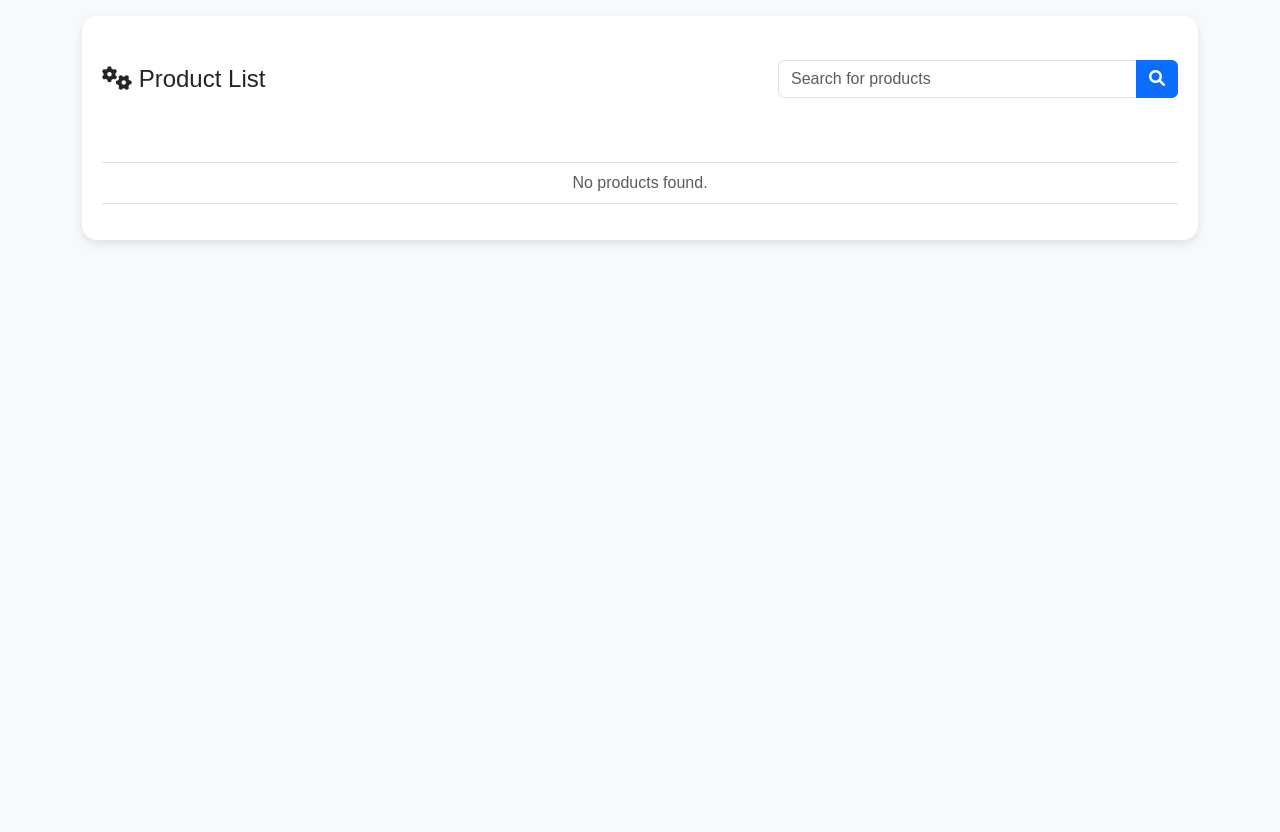
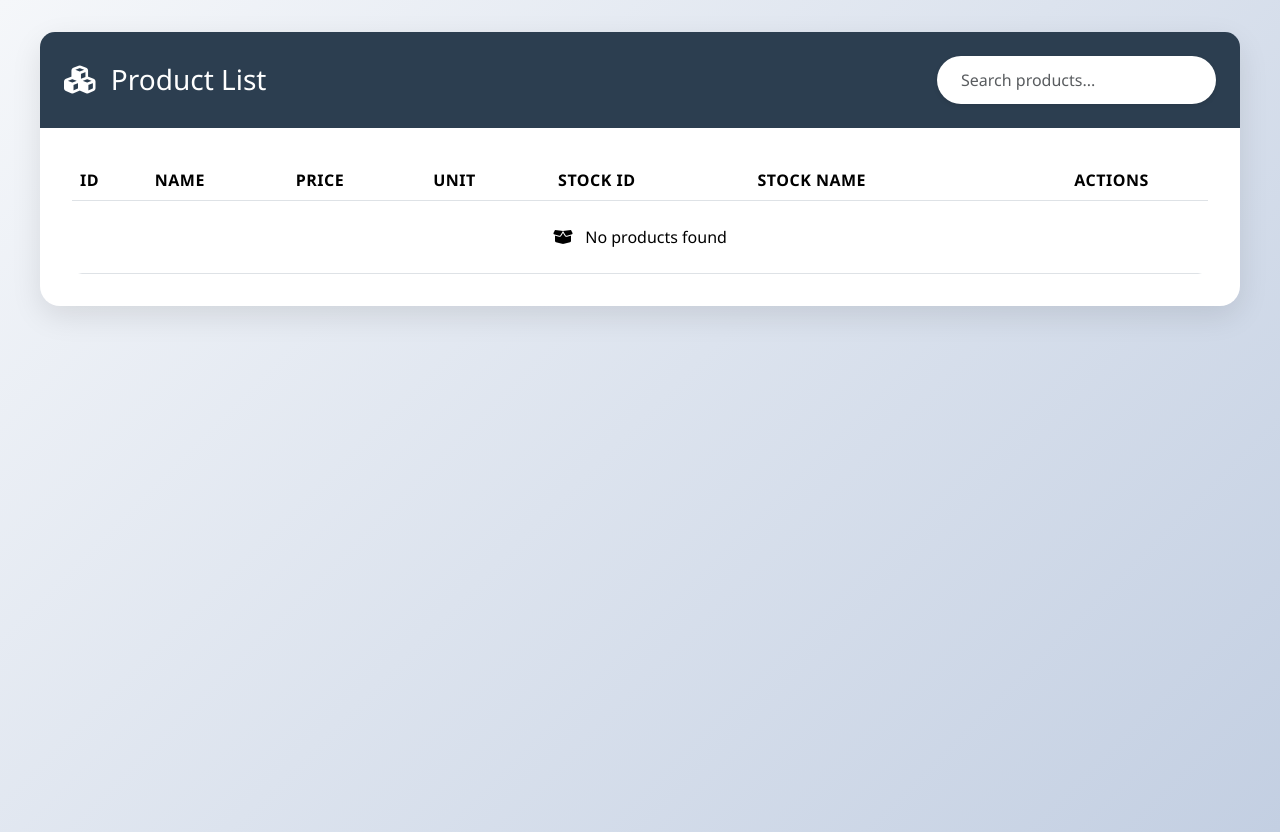
Before and after one commit to senghinloem/VC1-G3, a PHP site: page /views/products/product_list.php in a window 1280 px wide. Before the commit the page ends 244 px from the top, so only its background shows below. Run offline with PHP 8.4, Linux system fonts and the light colour scheme; the visitor is signed in with stand-in values (Sample User, id 1).

Commit message:
feature/edit-table: change table product list

```diff
--- a/views/products/product_list.php
+++ b/views/products/product_list.php
@@ -10,7 +10,7 @@
 <head>
     <meta charset="UTF-8">
     <meta name="viewport" content="width=device-width, initial-scale=1.0">
-    <title>Product List</title>
+    <title>Product Management</title>
 
     <!-- Bootstrap 5 CSS -->
     <link href="https://cdn.jsdelivr.net/npm/bootstrap@5.3.0-alpha1/dist/css/bootstrap.min.css" rel="stylesheet">
@@ -20,108 +20,199 @@
 
     <!-- Custom Styles -->
     <style>
-        body {
-            background-color: #f8f9fa;
-            font-family: 'Arial', sans-serif;
+        :root {
+            --primary: #2c3e50;
+            --secondary: #3498db;
+            --danger: #e74c3c;
+            --success: #2ecc71;
+            --light: #ecf0f1;
         }
 
-        .table-container {
-            background: #fff;
-            border-radius: 15px;
-            padding: 20px;
-            box-shadow: 0 4px 10px rgba(0, 0, 0, 0.1);
+        body {
+            background: linear-gradient(135deg, #f5f7fa 0%, #c3cfe2 100%);
+            min-height: 100vh;
+            font-family: 'Segoe UI', sans-serif;
         }
 
-        .dropdown-toggle::after {
-            display: none;
+        .card-container {
+            background: #ffffff;
+            border-radius: 20px;
+            padding: 2rem;
+            box-shadow: 0 10px 30px rgba(0, 0, 0, 0.1);
+            margin: 2rem auto;
+            max-width: 1200px;
         }
 
-        .dropdown-menu {
-            min-width: 150px;
+        .header-section {
+            background: var(--primary);
+            color: white;
+            padding: 1.5rem;
+            border-radius: 15px 15px 0 0;
+            margin: -2rem -2rem 2rem;
         }
 
-        .dropdown-item {
-            display: flex;
-            align-items: center;
-            gap: 5px;
+        .search-container {
+            position: relative;
+            max-width: 500px;
+        }
+
+        .search-container input {
+            border-radius: 25px;
+            padding: 0.75rem 1.5rem;
+            border: none;
+            box-shadow: 0 2px 5px rgba(0, 0, 0, 0.1);
+            transition: all 0.3s ease;
+        }
+
+        .search-container input:focus {
+            box-shadow: 0 4px 15px rgba(0, 0, 0, 0.15);
+            outline: none;
         }
 
         .table-responsive {
-            max-height: 500px;
-            overflow-y: auto;
+            border-radius: 10px;
+            overflow: hidden;
         }
 
-        table {
-            width: 100%;
-        }
-
-        table tbody {
-            display: block;
-            max-height: 320px;
-            overflow-y: auto;
-        }
-
-        table thead, table tbody tr {
-            display: table;
-            width: 100%;
-            table-layout: fixed;
+        .table {
+            margin-bottom: 0;
+            background: white;
         }
 
         thead th {
-            position: sticky;
-            top: 0;
-            background-color: #007bff;
-            color: #fff;
-            z-index: 1;
+            background: var(--secondary);
+            color: white;
+            padding: 1rem;
+            font-weight: 600;
+            text-transform: uppercase;
+            letter-spacing: 0.5px;
         }
 
         tbody tr {
-            display: table-row;
+            transition: all 0.3s ease;
         }
 
-        .dropdown-toggle {
-            border: none;
-            background: transparent;
-            padding: 0;
-            box-shadow: none;
+        tbody tr:hover {
+            background: var(--light);
+            transform: translateY(-2px);
         }
 
-        .dropdown-toggle:focus {
-            outline: none;
+        /* New Action Menu Styles */
+        .action-menu {
+            position: relative;
+            display: inline-block;
         }
 
+        .action-toggle {
+            background: var(--secondary);
+            color: white;
+            border: none;
+            width: 32px;
+            height: 32px;
+            border-radius: 50%;
+            cursor: pointer;
+            transition: all 0.3s ease;
+        }
+
+        .action-toggle:hover {
+            background: var(--primary);
+            transform: rotate(90deg);
+        }
+
+        .action-options {
+            position: absolute;
+            right: 0;
+            top: 100%;
+            background: white;
+            border-radius: 10px;
+            box-shadow: 0 5px 15px rgba(0, 0, 0, 0.2);
+            min-width: 120px;
+            opacity: 0;
+            visibility: hidden;
+            transform: translateY(10px);
+            transition: all 0.3s ease;
+            z-index: 10;
+        }
+
+        .action-menu:hover .action-options {
+            opacity: 1;
+            visibility: visible;
+            transform: translateY(5px);
+        }
+
+        .action-item {
+            display: flex;
+            align-items: center;
+            padding: 0.5rem 1rem;
+            color: var(--primary);
+            text-decoration: none;
+            transition: all 0.3s ease;
+        }
+
+        .action-item:hover {
+            background: var(--light);
+            color: var(--secondary);
+        }
+
+        .action-item.danger {
+            color: var(--danger);
+        }
+
+        .action-item i {
+            margin-right: 0.5rem;
+        }
+
+        .modal-content {
+            border-radius: 15px;
+            border: none;
+            box-shadow: 0 5px 20px rgba(0, 0, 0, 0.2);
+        }
+
+        .modal-header {
+            background: var(--danger);
+            color: white;
+            border-radius: 15px 15px 0 0;
+        }
+
+        .btn-custom {
+            border-radius: 25px;
+            padding: 0.5rem 1.5rem;
+            font-weight: 500;
+            transition: all 0.3s ease;
+        }
+
+        .btn-custom:hover {
+            transform: translateY(-2px);
+            box-shadow: 0 3px 10px rgba(0, 0, 0, 0.2);
+        }
     </style>
 </head>
 <body>
-<div class="container mt-3 mb-3">
-    <!-- Product List Card -->
-    <div class="table-container">
-        <!-- Title, Search Bar, and Add Product Button -->
-        <div class="d-flex justify-content-between align-items-center mb-4 mt-4">
-            <h4 class="mb-0"><i class="fas fa-cogs"></i> Product List</h4>
-
-            <!-- Search Bar -->
-            <form action="/product_list/search" method="GET" class="d-flex">
-                <div class="input-group" style="width: 400px;">
-                    <input type="text" name="q" class="form-control" placeholder="Search for products" value="<?= htmlspecialchars($searchQuery ?? '') ?>">
-                    <span class="input-group-text btn-primary btn"><i class="fas fa-search"></i></span>
+<div class="container card-container">
+    <!-- Header Section -->
+    <div class="header-section">
+        <div class="d-flex justify-content-between align-items-center">
+            <h3 class="mb-0"><i class="fas fa-cubes me-2"></i> Product List</h3>
+            <form action="/product_list/search" method="GET" class="search-container">
+                <input type="text" name="q" class="form-control"
+                       placeholder="Search products..."
+                       value="<?= htmlspecialchars($searchQuery ?? '') ?>">
+            </form>
         </div>
-            </form>
-
     </div>
 
-        <!-- Product Stock Table -->
+    <!-- Product Table -->
     <div class="table-responsive">
-            <table class="table table-hover align-middle">
-                <thead class="bg-secondary">
+        <table class="table table-hover">
+            <thead>
                 <tr>
-                        <th class="text-white">Product ID</th>
-                        <th class="text-white">Product Name</th>
-                        <th class="text-white">Price</th>
-                        <th class="text-white">Unit</th>
-                        <th class="text-white">Stock ID</th>
-                        <th class="text-white">Stock Name</th>
-                        <th class="text-center text-white">Actions</th>
+                    <th>ID</th>
+                    <th>Name</th>
+                    <th>Price</th>
+                    <th>Unit</th>
+                    <th>Stock ID</th>
+                    <th>Stock Name</th>
+                    <th class="text-center">Actions</th>
                 </tr>
             </thead>
             <tbody>
@@ -135,78 +226,77 @@
                             <td><?= htmlspecialchars($product['stock_id'] ?? '') ?></td>
                             <td><?= htmlspecialchars($product['stock_name'] ?? 'N/A') ?></td>
                             <td class="text-center">
-    <!-- Action Dropdown -->
-    <div class="dropdown">
-        <button class="btn btn-outline-secondary btn-sm dropdown-toggle" type="button" id="dropdownMenuButton<?= $product['product_id'] ?>" data-bs-toggle="dropdown" aria-expanded="false">
-            <i class="fas fa-ellipsis-v"></i>
+                                <div class="action-menu">
+                                    <button class="action-toggle">
+                                        <i class="fas fa-ellipsis-h"></i>
                                     </button>
-        <ul class="dropdown-menu dropdown-menu-end" aria-labelledby="dropdownMenuButton<?= $product['product_id'] ?>">
-            <li>
-                <a class="dropdown-item text-primary" href="/product_list/edit/<?= $product['product_id'] ?>">
+                                    <div class="action-options">
+                                        <a href="/product_list/edit/<?= $product['product_id'] ?>"
+                                           class="action-item">
                                             <i class="fas fa-edit"></i> Edit
                                         </a>
-            </li>
-            <li>
-                <!-- Button to trigger modal -->
-                <button type="button" class="dropdown-item text-danger" data-bs-toggle="modal" data-bs-target="#confirmDeleteModal"
+                                        <button class="action-item danger"
+                                                data-bs-toggle="modal"
+                                                data-bs-target="#confirmDeleteModal"
                                                 data-productid="<?= $product['product_id'] ?>">
                                             <i class="fas fa-trash"></i> Delete
                                         </button>
-            </li>
-        </ul>
+                                    </div>
                                 </div>
                             </td>
+                        </tr>
+                    <?php endforeach; ?>
+                <?php else: ?>
+                    <tr>
+                        <td colspan="7" class="text-center py-4">
+                            <i class="fas fa-box-open me-2"></i> No products found
+                        </td>
+                    </tr>
+                <?php endif; ?>
+            </tbody>
+        </table>
+    </div>
+</div>
 
-<!-- Bootstrap Delete Confirmation Modal -->
+<!-- Delete Confirmation Modal -->
 <div class="modal fade" id="confirmDeleteModal" tabindex="-1" aria-labelledby="confirmDeleteModalLabel" aria-hidden="true">
-    <div class="modal-dialog">
+    <div class="modal-dialog modal-dialog-centered">
         <div class="modal-content">
             <div class="modal-header">
-                <h5 class="modal-title" id="confirmDeleteModalLabel">Confirm Delete</h5>
-                <button type="button" class="btn-close" data-bs-dismiss="modal" aria-label="Close"></button>
+                <h5 class="modal-title" id="confirmDeleteModalLabel">
+                    <i class="fas fa-exclamation-triangle me-2"></i> Confirm Deletion
+                </h5>
+                <button type="button" class="btn-close btn-close-white" data-bs-dismiss="modal" aria-label="Close"></button>
             </div>
             <div class="modal-body">
-                Are you sure you want to delete this product?
+                Are you sure you want to delete this product? This action cannot be undone.
             </div>
             <div class="modal-footer">
-                <button type="button" class="btn btn-secondary" data-bs-dismiss="modal">No</button>
+                <button type="button" class="btn btn-secondary btn-custom" data-bs-dismiss="modal">
+                    <i class="fas fa-times me-1"></i> Cancel
+                </button>
                 <form id="deleteForm" method="POST">
-                    <button type="submit" class="btn btn-danger">Yes, Delete</button>
+                    <button type="submit" class="btn btn-danger btn-custom">
+                        <i class="fas fa-trash me-1"></i> Delete
+                    </button>
                 </form>
             </div>
         </div>
     </div>
 </div>
 
-<!-- JavaScript to Update Form Action -->
+<!-- Bootstrap JS and Custom Script -->
+<script src="https://cdn.jsdelivr.net/npm/bootstrap@5.3.0-alpha1/dist/js/bootstrap.bundle.min.js"></script>
 <script>
     document.addEventListener('DOMContentLoaded', function () {
         var confirmDeleteModal = document.getElementById('confirmDeleteModal');
         confirmDeleteModal.addEventListener('show.bs.modal', function (event) {
-            var button = event.relatedTarget; // Button that triggered the modal
-            var productId = button.getAttribute('data-productid'); // Extract product ID
+            var button = event.relatedTarget;
+            var productId = button.getAttribute('data-productid');
             var form = document.getElementById('deleteForm');
-            form.action = "/product_list/destroy/" + productId; // Update form action dynamically
+            form.action = "/product_list/destroy/" + productId;
         });
     });
 </script>
-
-                            </tr>
-                        <?php endforeach; ?>
-                    <?php else: ?>
-                        <tr>
-                            <td colspan="7" class="text-center text-muted">No products found.</td>
-                        </tr>
-                    <?php endif; ?>
-                </tbody>
-            </table>
-        </div>
-    </div>
-</div>
-
-<!-- Bootstrap 5 JS -->
-<script src="https://cdn.jsdelivr.net/npm/bootstrap@5.3.0-alpha1/dist/js/bootstrap.bundle.min.js"></script>
-
-
 </body>
 </html>
```
Also changed, not shown: views/users/user.php (+0 -8 lines). Lines whose indentation alone changed are shown as unchanged.
